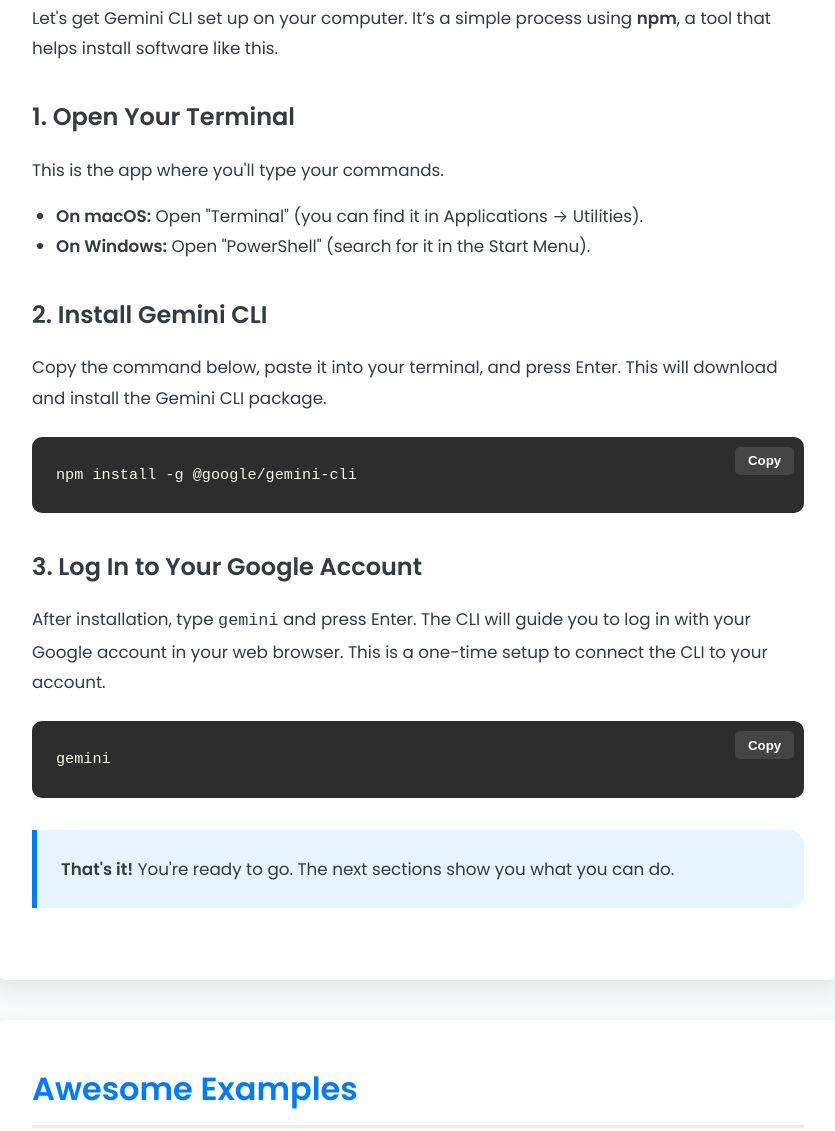
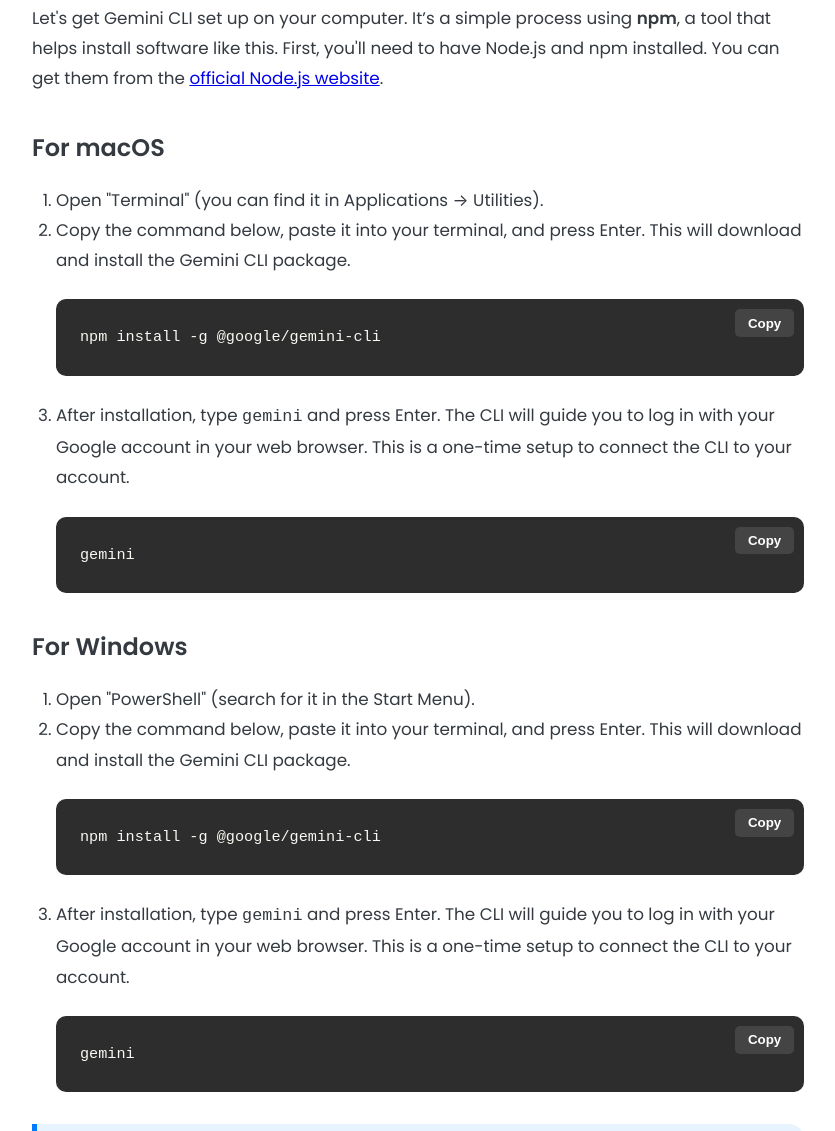
Before and after one commit to irivelez/Introduccion-IA, a plain HTML site: page 5-gemini_cli_guide.html in a window 1280 px wide. Shown: the part 903-2034 px from the top of the page, without its empty margins (222-1057 px from the left). Drawn offline with Linux system fonts and the light colour scheme.

Commit message:
docs: Update Gemini CLI guide with OS-specific instructions

```diff
--- a/5-gemini_cli_guide.html
+++ b/5-gemini_cli_guide.html
@@ -207,23 +207,29 @@
 
             <section class="content-section">
                 <h2>Installation</h2>
-                <p>Let's get Gemini CLI set up on your computer. It’s a simple process using <strong>npm</strong>, a tool that helps install software like this.</p>
+                <p>Let's get Gemini CLI set up on your computer. It’s a simple process using <strong>npm</strong>, a tool that helps install software like this. First, you'll need to have Node.js and npm installed. You can get them from the <a href="https://nodejs.org/" target="_blank">official Node.js website</a>.</p>
 
-                <h3>1. Open Your Terminal</h3>
-                <p>This is the app where you'll type your commands.
-                    <ul>
-                        <li><strong>On macOS:</strong> Open "Terminal" (you can find it in Applications → Utilities).</li>
-                        <li><strong>On Windows:</strong> Open "PowerShell" (search for it in the Start Menu).</li>
-                    </ul>
-                </p>
+                <h3>For macOS</h3>
+                <ol>
+                    <li>Open "Terminal" (you can find it in Applications → Utilities).</li>
+                    <li>Copy the command below, paste it into your terminal, and press Enter. This will download and install the Gemini CLI package.
+                        <pre><code id="code-install-mac-en">npm install -g @google/gemini-cli</code><button class="copy-btn" onclick="copyToClipboard('code-install-mac-en')">Copy</button></pre>
+                    </li>
+                    <li>After installation, type <code>gemini</code> and press Enter. The CLI will guide you to log in with your Google account in your web browser. This is a one-time setup to connect the CLI to your account.
+                        <pre><code id="code-login-mac-en">gemini</code><button class="copy-btn" onclick="copyToClipboard('code-login-mac-en')">Copy</button></pre>
+                    </li>
+                </ol>
 
-                <h3>2. Install Gemini CLI</h3>
-                <p>Copy the command below, paste it into your terminal, and press Enter. This will download and install the Gemini CLI package.</p>
-                <pre><code id="code-install-en">npm install -g @google/gemini-cli</code><button class="copy-btn" onclick="copyToClipboard('code-install-en')">Copy</button></pre>
-
-                <h3>3. Log In to Your Google Account</h3>
-                <p>After installation, type <code>gemini</code> and press Enter. The CLI will guide you to log in with your Google account in your web browser. This is a one-time setup to connect the CLI to your account.</p>
-                <pre><code id="code-login-en">gemini</code><button class="copy-btn" onclick="copyToClipboard('code-login-en')">Copy</button></pre>
+                <h3>For Windows</h3>
+                <ol>
+                    <li>Open "PowerShell" (search for it in the Start Menu).</li>
+                    <li>Copy the command below, paste it into your terminal, and press Enter. This will download and install the Gemini CLI package.
+                        <pre><code id="code-install-win-en">npm install -g @google/gemini-cli</code><button class="copy-btn" onclick="copyToClipboard('code-install-win-en')">Copy</button></pre>
+                    </li>
+                    <li>After installation, type <code>gemini</code> and press Enter. The CLI will guide you to log in with your Google account in your web browser. This is a one-time setup to connect the CLI to your account.
+                        <pre><code id="code-login-win-en">gemini</code><button class="copy-btn" onclick="copyToClipboard('code-login-win-en')">Copy</button></pre>
+                    </li>
+                </ol>
 
                 <div class="note">
                     <p><strong>That's it!</strong> You're ready to go. The next sections show you what you can do.</p>
@@ -257,6 +263,12 @@ def get_even_numbers(numbers):
                 <p>Let Gemini help you tidy up! For example, it can look at all the images in a folder and rename them based on what's in the picture.</p>
                 <pre><code id="code-organize-en">gemini "For each image in this folder, rename it to describe the image content" -f "path/to/your/images/*"</code><button class="copy-btn" onclick="copyToClipboard('code-organize-en')">Copy</button></pre>
             </section>
+
+            <section class="content-section">
+                <h2>Official Documentation</h2>
+                <p>For more detailed information and advanced usage, check out the official Gemini CLI documentation.</p>
+                <a href="https://geminicli.com/docs/get-started/" target="_blank">Go to Official Documentation</a>
+            </section>
         </div>
 
         <div id="content-es" class="hidden">
@@ -267,22 +279,29 @@ def get_even_numbers(numbers):
 
             <section class="content-section">
                 <h2>Instalación</h2>
-                <p>Vamos a configurar Gemini CLI en tu computadora. Es un proceso simple usando <strong>npm</strong>, una herramienta que ayuda a instalar software como este.</p>
+                <p>Vamos a configurar Gemini CLI en tu computadora. Es un proceso simple usando <strong>npm</strong>, una herramienta que ayuda a instalar software como este. Primero, necesitarás tener Node.js y npm instalados. Puedes obtenerlos desde el <a href="https://nodejs.org/" target="_blank">sitio web oficial de Node.js</a>.</p>
 
-                <h3>1. Abre tu Terminal</h3>
-                <p>Esta es la aplicación donde escribirás tus comandos.</p>
-                    <ul>
-                        <li><strong>En macOS:</strong> Abre "Terminal" (la encuentras en Aplicaciones → Utilidades).</li>
-                        <li><strong>En Windows:</strong> Abre "PowerShell" (búscalo en el Menú de Inicio).</li>
-                    </ul>
+                <h3>Para macOS</h3>
+                <ol>
+                    <li>Abre "Terminal" (la encuentras en Aplicaciones → Utilidades).</li>
+                    <li>Copia el siguiente comando, pégalo en tu terminal y presiona Enter. Esto descargará e instalará el paquete de Gemini CLI.
+                        <pre><code id="code-install-mac-es">npm install -g @google/gemini-cli</code><button class="copy-btn" onclick="copyToClipboard('code-install-mac-es')">Copy</button></pre>
+                    </li>
+                    <li>Después de la instalación, escribe <code>gemini</code> y presiona Enter. La CLI te guiará para que inicies sesión con tu cuenta de Google en tu navegador web. Es una configuración única para conectar la CLI a tu cuenta.
+                        <pre><code id="code-login-mac-es">gemini</code><button class="copy-btn" onclick="copyToClipboard('code-login-mac-es')">Copy</button></pre>
+                    </li>
+                </ol>
 
-                <h3>2. Instala Gemini CLI</h3>
-                <p>Copia el siguiente comando, pégalo en tu terminal y presiona Enter. Esto descargará e instalará el paquete de Gemini CLI.</p>
-                <pre><code id="code-install-es">npm install -g @google/gemini-cli</code><button class="copy-btn" onclick="copyToClipboard('code-install-es')">Copy</button></pre>
-
-                <h3>3. Inicia Sesión con tu Cuenta de Google</h3>
-                <p>Después de la instalación, escribe <code>gemini</code> y presiona Enter. La CLI te guiará para que inicies sesión con tu cuenta de Google en tu navegador web. Es una configuración única para conectar la CLI a tu cuenta.</p>
-                <pre><code id="code-login-es">gemini</code><button class="copy-btn" onclick="copyToClipboard('code-login-es')">Copy</button></pre>
+                <h3>Para Windows</h3>
+                <ol>
+                    <li>Abre "PowerShell" (búscalo en el Menú de Inicio).</li>
+                    <li>Copia el siguiente comando, pégalo en tu terminal y presiona Enter. Esto descargará e instalará el paquete de Gemini CLI.
+                        <pre><code id="code-install-win-es">npm install -g @google/gemini-cli</code><button class="copy-btn" onclick="copyToClipboard('code-install-win-es')">Copy</button></pre>
+                    </li>
+                    <li>Después de la instalación, escribe <code>gemini</code> y presiona Enter. La CLI te guiará para que inicies sesión con tu cuenta de Google en tu navegador web. Es una configuración única para conectar la CLI a tu cuenta.
+                        <pre><code id="code-login-win-es">gemini</code><button class="copy-btn" onclick="copyToClipboard('code-login-win-es')">Copy</button></pre>
+                    </li>
+                </ol>
 
                 <div class="note">
                     <p><strong>¡Eso es todo!</strong> Ya estás listo para empezar. Las siguientes secciones te muestran lo que puedes hacer.</p>
@@ -315,6 +334,12 @@ def get_even_numbers(numbers):
                 <h3>4. Organiza tus Archivos</h3>
                 <p>¡Deja que Gemini te ayude a ordenar! Por ejemplo, puede ver todas las imágenes en una carpeta y renombrarlas según lo que haya en la foto.</p>
                 <pre><code id="code-organize-es">gemini "Por cada imagen en esta carpeta, renuémbrala para describir el contenido de la imagen" -f "ruta/a/tus/imagenes/*"</code><button class="copy-btn" onclick="copyToClipboard('code-organize-es')">Copy</button></pre>
+            </section>
+
+            <section class="content-section">
+                <h2>Documentación Oficial</h2>
+                <p>Para obtener información más detallada y un uso avanzado, consulta la documentación oficial de Gemini CLI.</p>
+                <a href="https://geminicli.com/docs/get-started/" target="_blank">Ir a la Documentación Oficial</a>
             </section>
         </div>
     </div>
```
